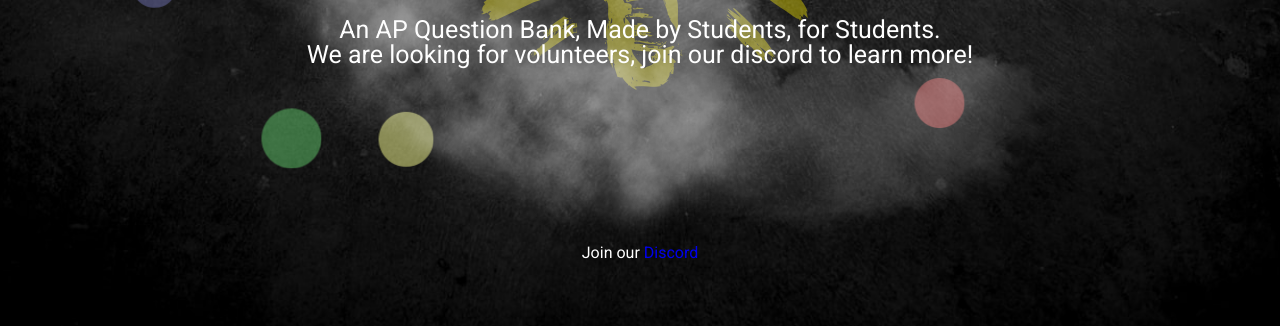
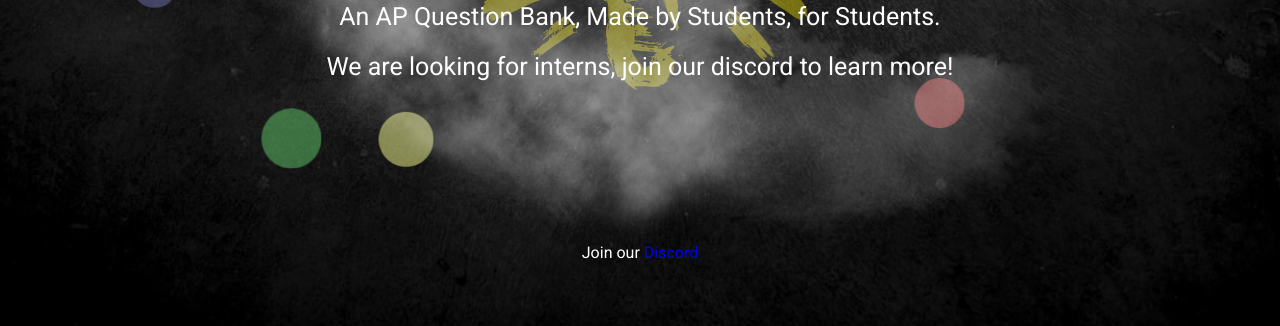
Before and after one commit to EncryptionXYZ/EncryptionXYZ.github.io, a plain HTML site: page index.html in a window 1280 px wide. Shown: the part 474-800 px from the top of the page. Drawn offline with Linux system fonts and the light colour scheme.

Commit message:
Update index.html

```diff
--- a/index.html
+++ b/index.html
@@ -83,7 +83,7 @@
                         </h1>
 
                         <p class="sub-title" style="color: white;">
-                            An AP Question Bank, Made by Students, for Students.<br>We are looking for volunteers, join our discord to learn more!
+                            An AP Question Bank, Made by Students, for Students.<br><br>We are looking for interns, join our discord to learn more!
                         </p>
                     </div>
                 </li>
```
